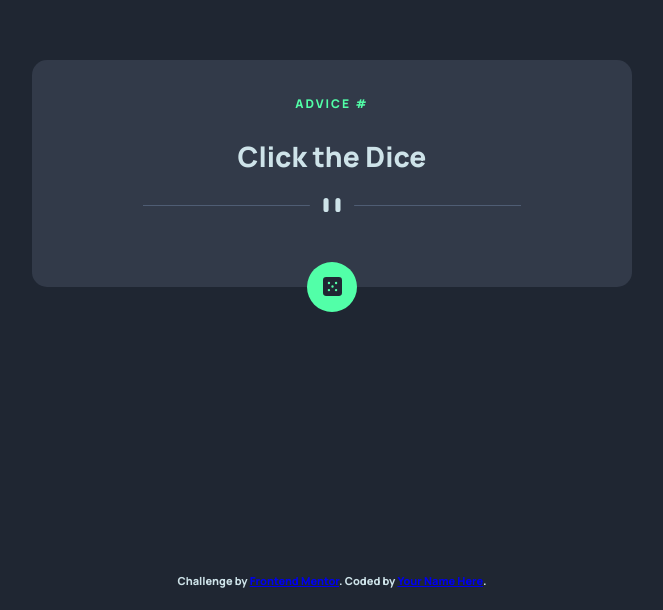
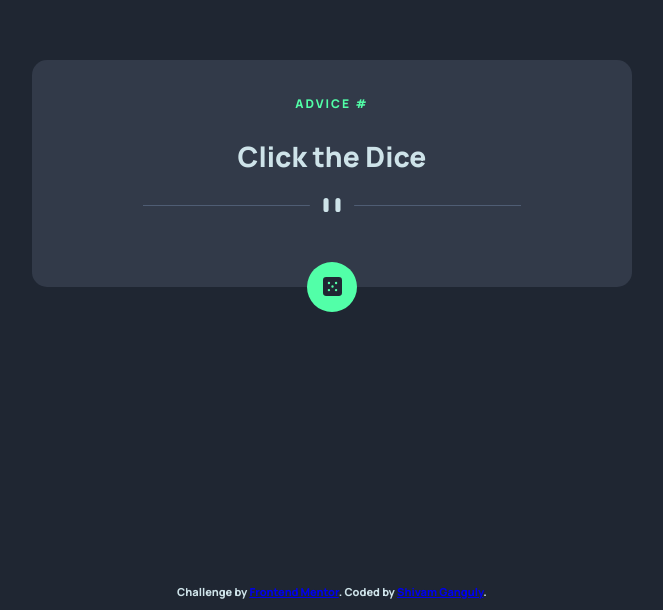
Before and after one commit to MonarchRyuzaki/Advice-Generator-App, a plain HTML site: page index.html in a window 1280 px wide. Shown: the part 235-845 px from the top of the page, without its empty margins (308-971 px from the left). Drawn offline with nearby package versions, Linux system fonts and the light colour scheme.

Commit message:
Challenge Completed

```diff
--- a/index.html
+++ b/index.html
@@ -36,13 +36,12 @@
       <button class="generate"><img src="./images/icon-dice.svg" alt="" class="dice"></button>
     </section>
   </main>
-
-
-
-  <div class="attribution">
-    Challenge by <a href="https://www.frontendmentor.io?ref=challenge" target="_blank">Frontend Mentor</a>.
-    Coded by <a href="#">Your Name Here</a>.
-  </div>
+  <footer>
+    <p class="attribution">
+      Challenge by <a href="https://www.frontendmentor.io?ref=challenge" target="_blank">Frontend Mentor</a>.
+      Coded by <a href="#">Shivam Ganguly</a>.
+    </p>
+  </footer>
   <script src="https://cdn.jsdelivr.net/npm/axios/dist/axios.min.js"></script>
   <script src="./app.js"></script>
 </body>
```
Also changed, not shown: image/README/1696139024257.png (added), 1 other file.
